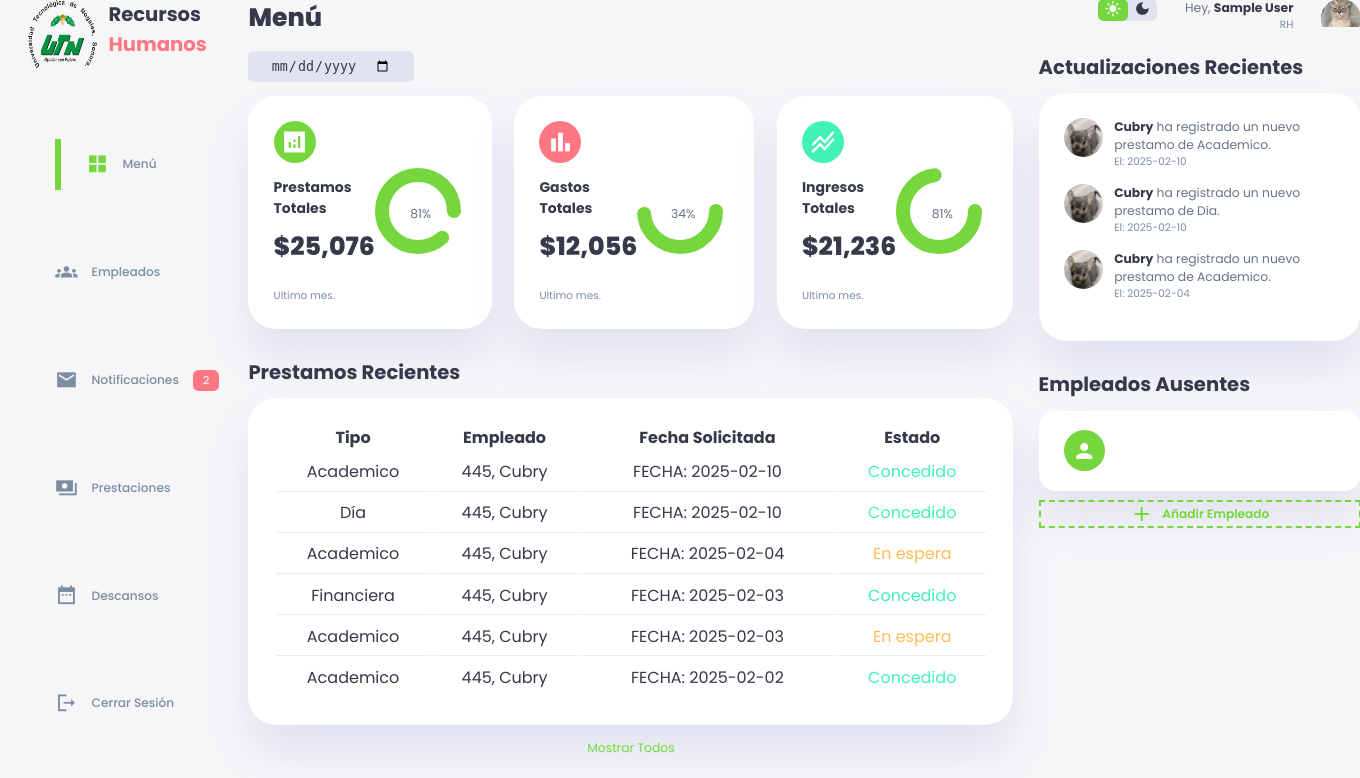
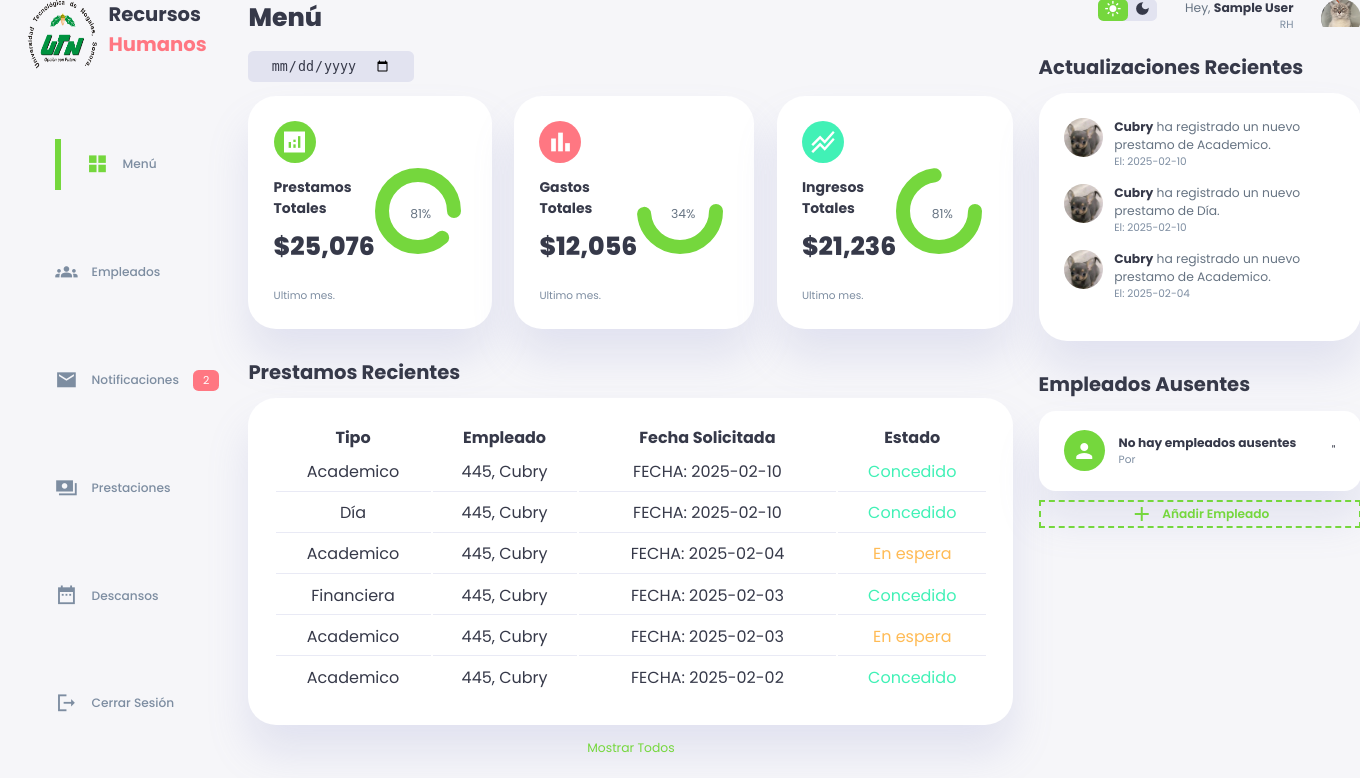
Before and after one commit to lugalnt/Proyecto_RH, a PHP site: page / in a window 1360 px wide. Shown: the part 21-799 px from the top of the page. Run offline with PHP 8.4, Linux system fonts and the light colour scheme; the visitor is signed in with stand-in values (Sample User, id 1); data comes from the database, SQL or seed files in the repository.

Commit message:
Buen pensado elrick
Elrick Alfonso fma

```diff
--- a/index.php
+++ b/index.php
@@ -376,7 +376,16 @@ if($_SESSION['Area'] != "RH")
                     }
 
 
-
+                    if ($resultGED->num_rows == 0)
+                    {
+                        echo '
+                        <div class="right">
+                        <div class="info">
+                            <h3>No hay empleados ausentes</h3>
+                            <small class="text-muted">Por <ahora class=""></ahora></small>
+                        </div>
+                    </div>"';
+                    }
 
 
                     ?>
--- a/todo.txt
+++ b/todo.txt
@@ -14,4 +14,4 @@ To do:
 
     Mejor
 
-- Hacer solicitud prestacion de plazo
+- Hacer solicitud prestacion de plazo ✓
```
